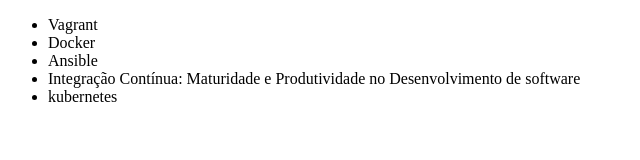
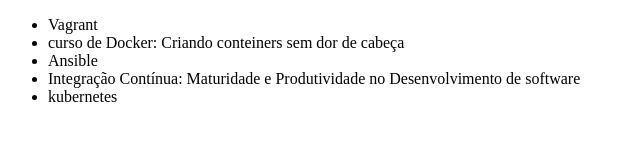
Before and after one commit to Kbssaw/aluraGit, a plain HTML site: page index.html in a window 1280 px wide. Shown: the whole page, without its empty margins (0-640 px from the left). Drawn offline with Linux system fonts and the light colour scheme.

Commit message:
atualizando nome do curso de docker

```diff
--- a/index.html
+++ b/index.html
@@ -7,7 +7,7 @@
 <body>
     <ul>
         <li>Vagrant</li>
-        <li>Docker</li>
+        <li> curso de Docker: Criando conteiners sem dor de cabeça</li>
         <li>Ansible</li>
         <li>Integração Contínua: Maturidade e Produtividade no Desenvolvimento de software</li>
         <li>kubernetes</li>
```
